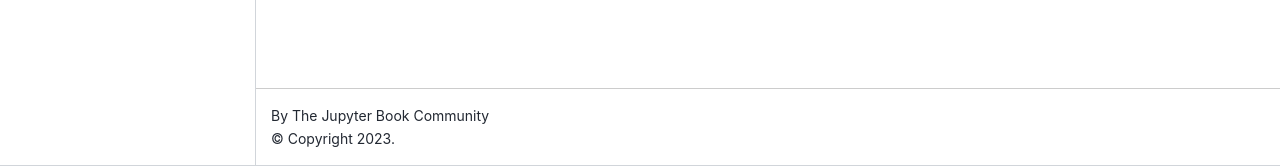
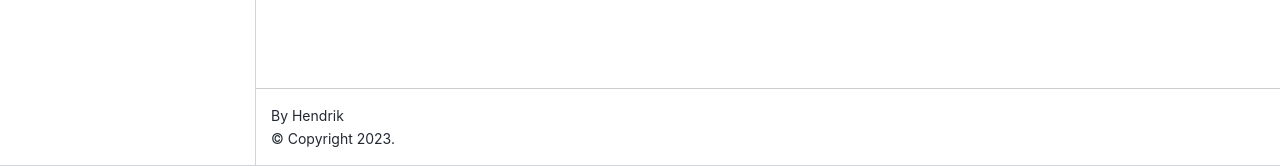
Before and after one commit to HendrikPfeifer/demo-1-page, a Jupyter Book: the page built from intro.md, in a window 1280 px wide. Shown: the part 734-900 px from the top of the page. Built offline with Jupyter Book 1.0.4 settings and Sphinx 7.4.7 and the Sphinx Book theme 1.1.4, drawn with Linux system fonts in a browser that asks for light colours.

```diff
--- a/_config.yml
+++ b/_config.yml
@@ -1,8 +1,8 @@
 # Book settings
 # Learn more at https://jupyterbook.org/customize/config.html
 
-title: My sample book
-author: The Jupyter Book Community
+title: Demo Book
+author: Hendrik
 logo: logo.png
 
 # Force re-execution of notebooks on each build.
@@ -21,9 +21,9 @@
 
 # Information about where the book exists on the web
 repository:
-  url: https://github.com/executablebooks/jupyter-book  # Online location of your book
+  url: https://github.com/HendrikPfeifer/demo-1-page  # Online location of your book
   path_to_book: docs  # Optional path to your book, relative to the repository root
-  branch: master  # Which branch of the repository should be used when creating links (optional)
+  branch: main  # Which branch of the repository should be used when creating links (optional)
 
 # Add GitHub buttons to your book
 # See https://jupyterbook.org/customize/config.html#add-a-link-to-your-repository
```
